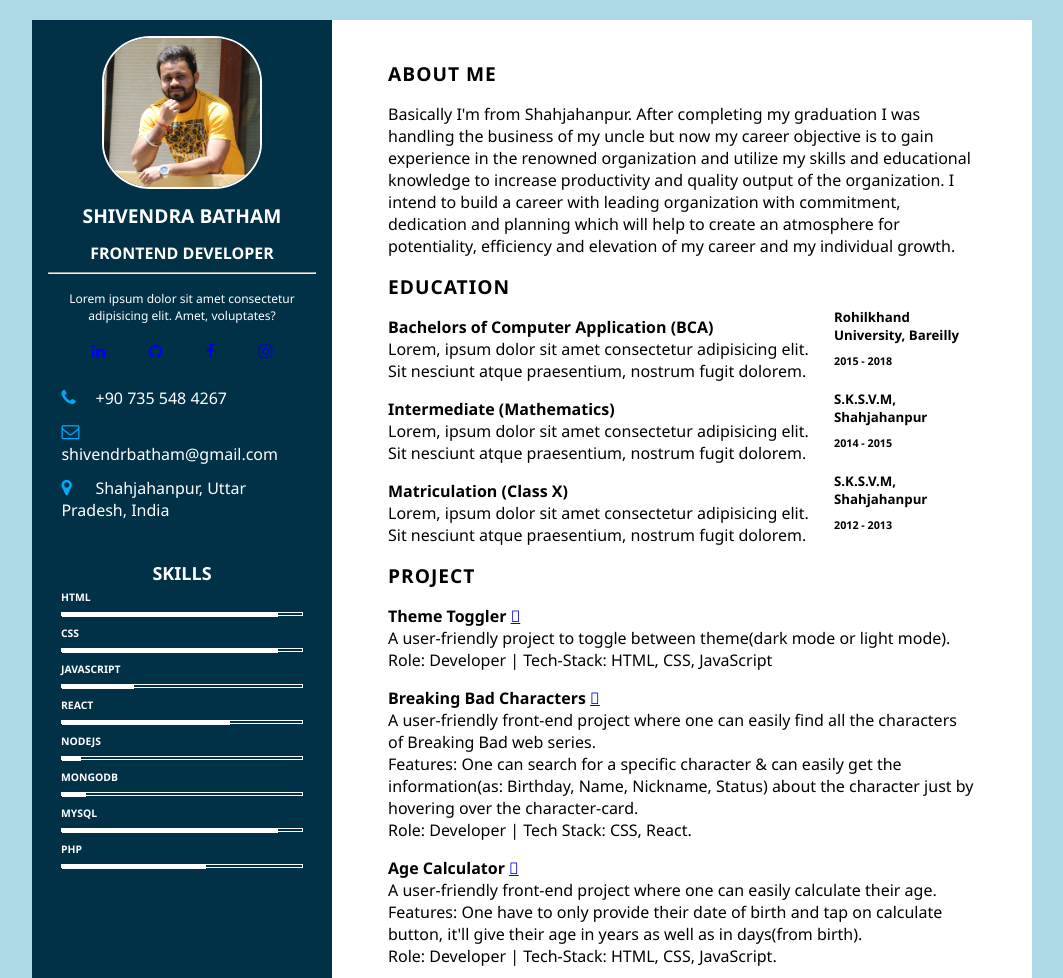
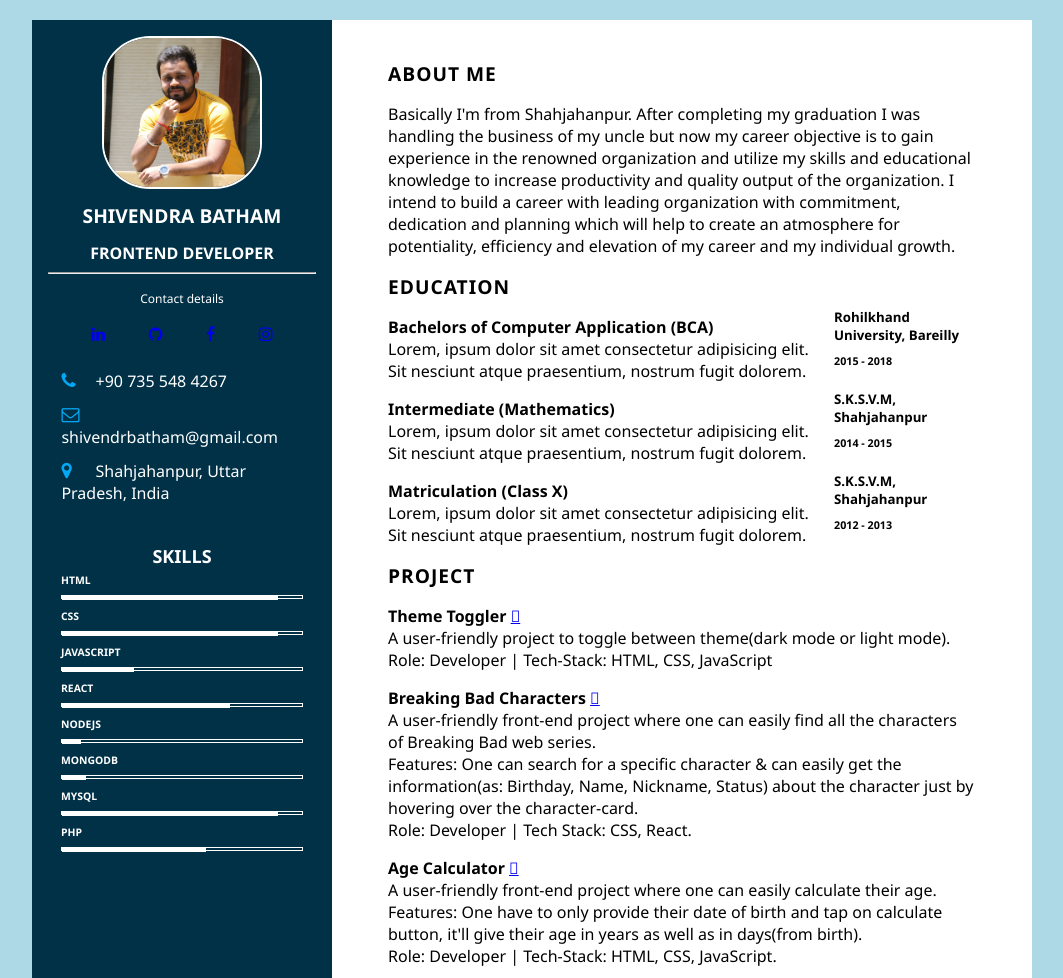
Before and after one commit to ShivendraBatham/ResponsiveCV, a plain HTML site: page index.html in a window 1280 px wide. Shown: the top 978 px of the page, without its empty margins (32-1095 px from the left). Drawn offline with Linux system fonts and the light colour scheme.

Commit message:
Updated Contact Paragraph

```diff
--- a/index.html
+++ b/index.html
@@ -21,7 +21,7 @@
                 <h2 class="name">Shivendra Batham</h2>
                 <h4 class="designation">Frontend Developer</h4>
                 <hr>
-                <p class="description">Lorem ipsum dolor sit amet consectetur adipisicing elit. Amet, voluptates?</p>
+                <p class="description">Contact details</p>
                 <div class="contact-info">
                     <div class="contact-item">
                         <div class="social-media">
```
